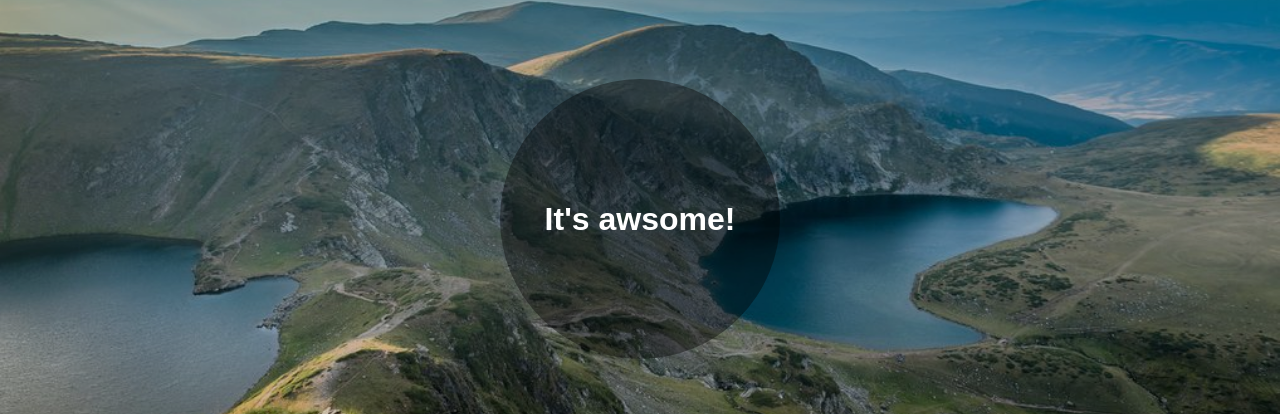
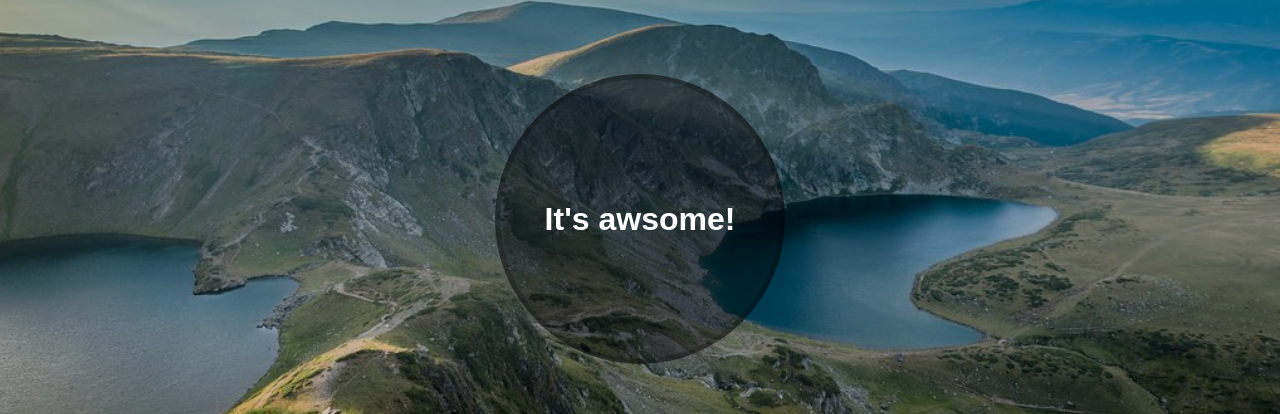
Before and after one commit to IvoLondon/git-bisect, a plain HTML site: page index.html in a window 1280 px wide. Shown: the part 181-595 px from the top of the page. Drawn offline with Linux system fonts and the light colour scheme.

Commit message:
new border around the header

```diff
--- a/assets/style.css
+++ b/assets/style.css
@@ -27,4 +27,5 @@ h1 {
     height: 250px;
     line-height: 250px;
     border-radius: 50%;
+    border: 5px solid rgba(0,0,0,0.2)
 }
```
